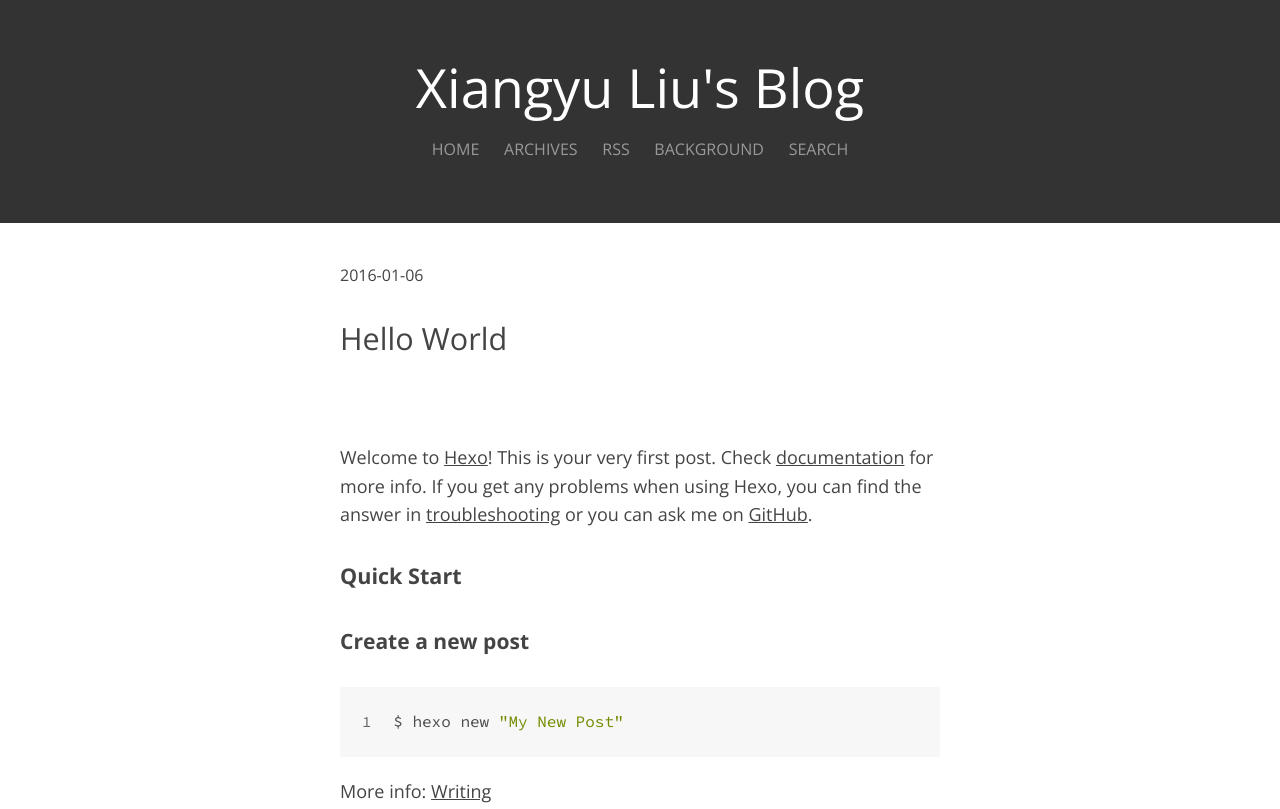
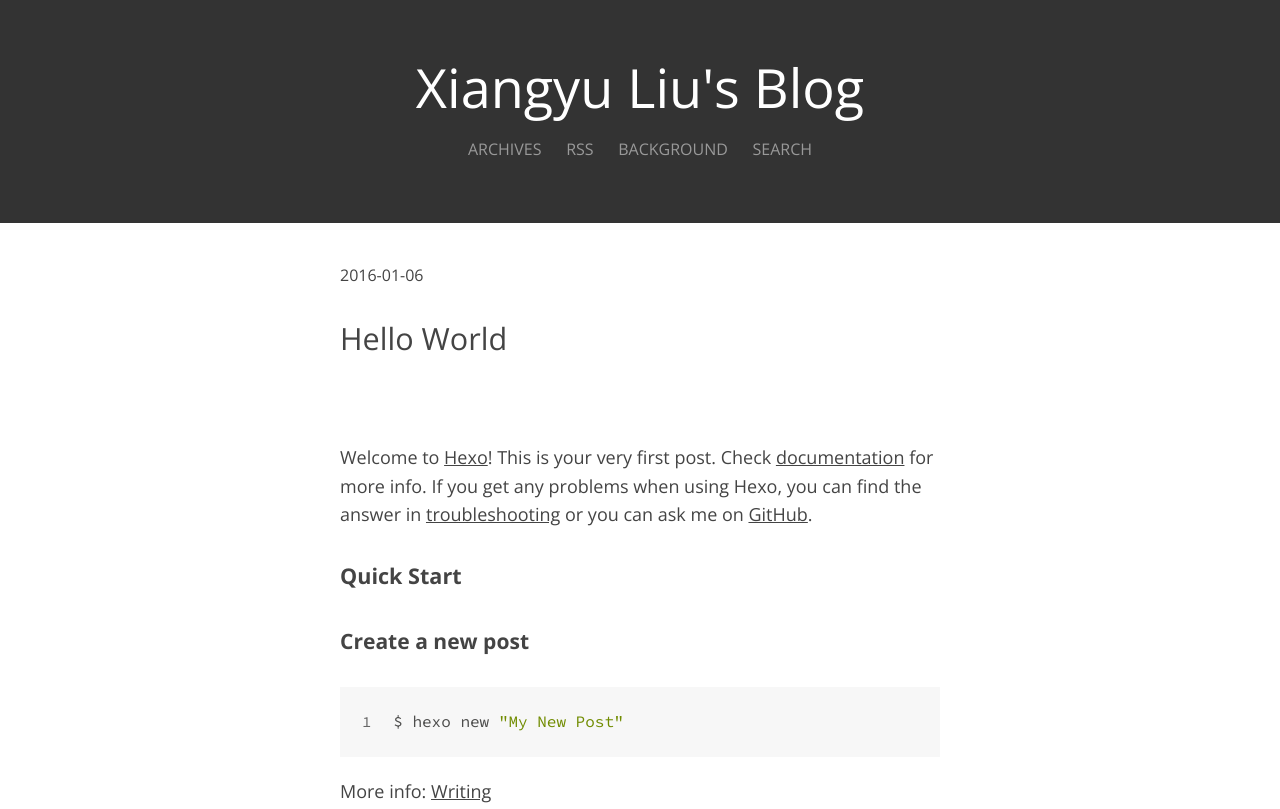
Before and after one commit to lxy16555/lxy16555.github.io, a plain HTML site: page 2016/01/06/hello-world/index.html in a window 1280 px wide. Shown: the top 809 px of the page. Drawn offline with nearby package versions, Linux system fonts and the light colour scheme.

Commit message:
Site updated: 2016-01-06 17:51:06

```diff
--- a/2016/01/06/hello-world/index.html
+++ b/2016/01/06/hello-world/index.html
@@ -21,8 +21,6 @@
         <h1 class="site-title"><a href="/">Xiangyu Liu&#39;s Blog</a></h1>
         <nav class="site-nav">
             <ul class="nav">
-
-                <li><a href="/">Home</a></li>
 
                 <li><a href="/archives">Archives</a></li>
 
```
Also changed, not shown: archives/2016/01/index.html (+0 -2 lines), archives/2016/index.html (+0 -2 lines), archives/index.html (+0 -2 lines), index.html (+0 -2 lines).
